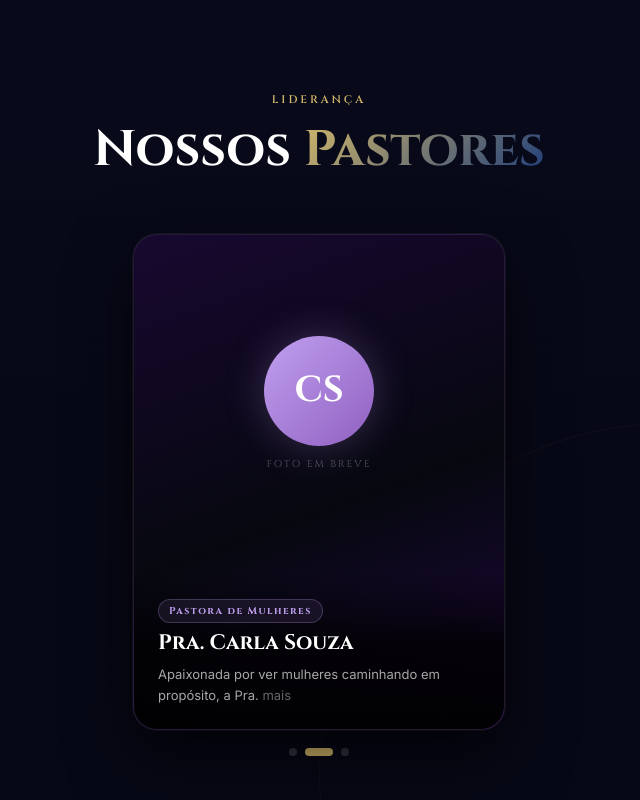
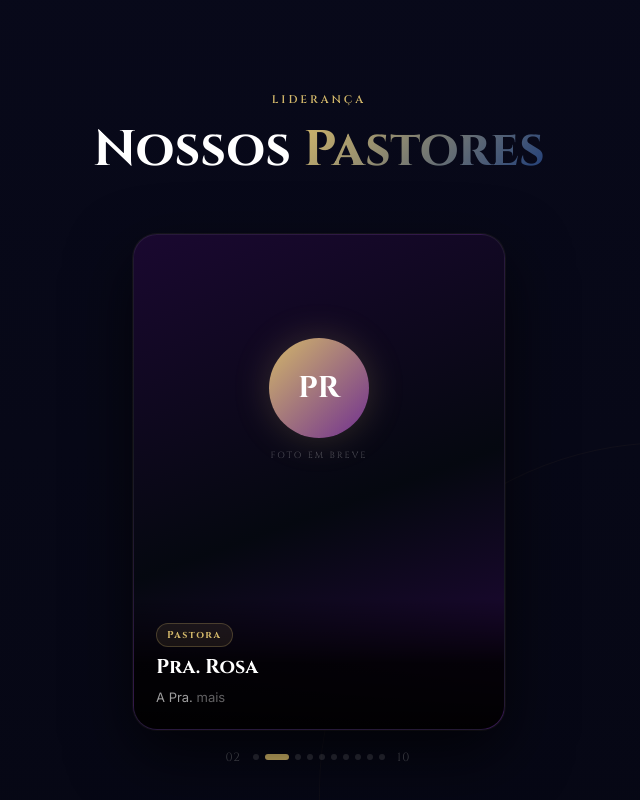
Before and after one commit to William-Koerich/koinonia-web, a React (Vite) app: page / in a window 1280 px wide. Shown: the part 5497-6297 px from the top of the page, without its empty margins (321-961 px from the left). Built offline with nearby package versions, Linux system fonts and the light colour scheme.

Commit message:
feat: atualizar informações dos pastores e melhorar interatividade do carrossel

```diff
--- a/src/components/Pastores.tsx
+++ b/src/components/Pastores.tsx
@@ -4,36 +4,113 @@ import { motion, AnimatePresence } from 'framer-motion'
 const pastores = [
   {
     id: 1,
-    nome: 'Pr. Rafael Souza',
+    nome: 'Pr. Léo',
     cargo: 'Pastor Presidente',
-    desc: 'Com mais de 20 anos de ministério, o Pr. Rafael lidera a Koinonia com visão profética e coração pastoral. Sua vida é marcada pela busca intensa de Deus e pelo amor genuíno às pessoas.',
+    desc: 'Líder visionário da Igreja Koinônia, o Pr. Léo conduz a comunidade com autoridade espiritual, amor genuíno e um profundo chamado para a nação.',
     versiculo: '"O SENHOR é o meu pastor; nada me faltará." — Salmos 23:1',
-    bg: 'linear-gradient(160deg, #0a1a3a 0%, #06080f 55%, #0d2040 100%)',
-    initials: 'RS',
+    bg: 'linear-gradient(160deg, #0a1a3a 0%, #050810 55%, #0d2040 100%)',
+    initials: 'PL',
     colorA: '#d3b86a',
-    colorB: '#a8903a',
+    colorB: '#8a6020',
   },
   {
     id: 2,
-    nome: 'Pra. Carla Souza',
-    cargo: 'Pastora de Mulheres',
-    desc: 'Apaixonada por ver mulheres caminhando em propósito, a Pra. Carla lidera o ministério feminino com amor, sabedoria e unção. Acredita que cada mulher tem um destino glorioso em Deus.',
-    versiculo: '"Mulher virtuosa, quem a achará? O seu valor muito excede o de rubins." — Prov 31:10',
-    bg: 'linear-gradient(160deg, #180830 0%, #06080f 55%, #200840 100%)',
-    initials: 'CS',
-    colorA: '#c0a0f0',
-    colorB: '#9060c0',
+    nome: 'Pra. Rosa',
+    cargo: 'Pastora',
+    desc: 'A Pra. Rosa é um pilar de fé e intercessão na Koinônia, ministério marcado pela presença de Deus e pelo cuidado com as pessoas.',
+    versiculo: '"A graça do Senhor Jesus Cristo seja com o vosso espírito." — Fil 4:23',
+    bg: 'linear-gradient(160deg, #1a0830 0%, #050810 55%, #250840 100%)',
+    initials: 'PR',
+    colorA: '#d3b86a',
+    colorB: '#703090',
   },
   {
     id: 3,
-    nome: 'Pr. Lucas Ferreira',
-    cargo: 'Pastor de Jovens',
-    desc: 'Apóstolo da nova geração, o Pr. Lucas conecta o coração dos jovens ao coração de Deus com autenticidade e fogo. Lidera o ministério jovem com uma paixão que é contagiante.',
-    versiculo: '"Ninguém te despreze por seres jovem." — 1 Timóteo 4:12',
-    bg: 'linear-gradient(160deg, #0a215b 0%, #06080f 55%, #142a6a 100%)',
-    initials: 'LF',
-    colorA: '#5080e0',
+    nome: 'Pr. Nelson',
+    cargo: 'Pastor',
+    desc: 'O Pr. Nelson serve com dedicação e fidelidade, edificando a Igreja através do ensino da Palavra e do pastoreio de vidas.',
+    versiculo: '"Tudo posso naquele que me fortalece." — Filipenses 4:13',
+    bg: 'linear-gradient(160deg, #0a215b 0%, #050810 55%, #142a70 100%)',
+    initials: 'PN',
+    colorA: '#6090e0',
     colorB: '#0a215b',
+  },
+  {
+    id: 4,
+    nome: 'Pra. Yara',
+    cargo: 'Pastora',
+    desc: 'A Pra. Yara ministra com sensibilidade ao Espírito Santo, levando cura e restauração onde quer que vá.',
+    versiculo: '"O amor é paciente, é benigno." — 1 Coríntios 13:4',
+    bg: 'linear-gradient(160deg, #1a1010 0%, #050810 55%, #301828 100%)',
+    initials: 'PY',
+    colorA: '#e0a0c0',
+    colorB: '#803050',
+  },
+  {
+    id: 5,
+    nome: 'Pr. Edmar',
+    cargo: 'Pastor',
+    desc: 'O Pr. Edmar é um servo fiel, comprometido com a missão da Igreja e com o crescimento espiritual de cada membro da comunidade.',
+    versiculo: '"Seja a luz de vocês assim brilhar." — Mateus 5:16',
+    bg: 'linear-gradient(160deg, #102010 0%, #050810 55%, #1a3018 100%)',
+    initials: 'PE',
+    colorA: '#70c080',
+    colorB: '#205030',
+  },
+  {
+    id: 6,
+    nome: 'Pra. Duci',
+    cargo: 'Pastora',
+    desc: 'A Pra. Duci serve com alegria e entrega total, sendo instrumento de bênção na vida das famílias e dos grupos de discipulado.',
+    versiculo: '"Alegrai-vos sempre no Senhor." — Filipenses 4:4',
+    bg: 'linear-gradient(160deg, #201008 0%, #050810 55%, #382010 100%)',
+    initials: 'PD',
+    colorA: '#e0a060',
+    colorB: '#804010',
+  },
+  {
+    id: 7,
+    nome: 'Pr. Laélson',
+    cargo: 'Pastor',
+    desc: 'O Pr. Laélson ministra com unção e precisão profética, sendo usado por Deus para edificar a Igreja e alcançar os perdidos.',
+    versiculo: '"Espera no SENHOR; tem bom ânimo." — Salmos 27:14',
+    bg: 'linear-gradient(160deg, #0a215b 0%, #050810 55%, #0d1a50 100%)',
+    initials: 'LA',
+    colorA: '#90b0ff',
+    colorB: '#2040a0',
+  },
+  {
+    id: 8,
+    nome: 'Pra. Miriam',
+    cargo: 'Pastora',
+    desc: 'A Pra. Miriam é um exemplo de fidelidade e consagração, ministrando profundidade da Palavra com amor e compaixão.',
+    versiculo: '"A mulher virtuosa é a coroa do seu marido." — Prov 12:4',
+    bg: 'linear-gradient(160deg, #180830 0%, #050810 55%, #200838 100%)',
+    initials: 'PM',
+    colorA: '#c0a0e0',
+    colorB: '#6030a0',
+  },
+  {
+    id: 9,
+    nome: 'Pr. Daniel',
+    cargo: 'Pastor',
+    desc: 'O Pr. Daniel serve com integridade e paixão pelo mover de Deus, sendo referência de caráter e comprometimento na liderança.',
+    versiculo: '"Daniel tinha um espírito excelente." — Daniel 6:3',
+    bg: 'linear-gradient(160deg, #0a1030 0%, #050810 55%, #101838 100%)',
+    initials: 'DN',
+    colorA: '#80b0d0',
+    colorB: '#203860',
+  },
+  {
+    id: 10,
+    nome: 'Pra. Sarah',
+    cargo: 'Pastora',
+    desc: 'A Pra. Sarah ministra com fé e ousadia, levando a mensagem do Evangelho com poder e demonstração do Espírito Santo.',
+    versiculo: '"Pela fé, Sara recebeu força." — Hebreus 11:11',
+    bg: 'linear-gradient(160deg, #200a10 0%, #050810 55%, #300a18 100%)',
+    initials: 'SA',
+    colorA: '#f0a0a0',
+    colorB: '#802030',
   },
 ]
 
@@ -41,8 +118,9 @@ export default function Pastores() {
   const [current, setCurrent] = useState(0)
   const [direction, setDirection] = useState(1)
   const [expanded, setExpanded] = useState(false)
-  const touchStartX = useRef<number | null>(null)
   const autoRef = useRef<ReturnType<typeof setTimeout> | null>(null)
+  const dragStartX = useRef(0)
+  const isDragging = useRef(false)
 
   const goTo = (index: number, dir: number) => {
     setDirection(dir)
@@ -55,22 +133,24 @@ export default function Pastores() {
 
   useEffect(() => {
     if (expanded) return
-    autoRef.current = setTimeout(next, 6000)
+    autoRef.current = setTimeout(next, 5500)
     return () => { if (autoRef.current) clearTimeout(autoRef.current) }
   }, [current, expanded])
 
-  const handleTouchStart = (e: React.TouchEvent) => {
-    touchStartX.current = e.touches[0].clientX
+  const handleDragStart = (e: React.TouchEvent | React.MouseEvent) => {
+    isDragging.current = true
+    dragStartX.current = 'touches' in e ? e.touches[0].clientX : e.clientX
   }
-  const handleTouchEnd = (e: React.TouchEvent) => {
-    if (touchStartX.current === null) return
-    const diff = touchStartX.current - e.changedTouches[0].clientX
-    if (Math.abs(diff) > 45) diff > 0 ? next() : prev()
-    touchStartX.current = null
+
+  const handleDragEnd = (e: React.TouchEvent | React.MouseEvent) => {
+    if (!isDragging.current) return
+    isDragging.current = false
+    const endX = 'changedTouches' in e ? e.changedTouches[0].clientX : e.clientX
+    const diff = dragStartX.current - endX
+    if (Math.abs(diff) > 40) diff > 0 ? next() : prev()
   }
 
   const pastor = pastores[current]
-  // First sentence only
   const firstSentence = pastor.desc.split('.')[0] + '.'
 
   return (
@@ -82,7 +162,7 @@ export default function Pastores() {
         position: 'relative', overflow: 'hidden',
       }}
     >
-      {/* Rotating rings decoration */}
+      {/* Ring decoration */}
       <motion.div
         style={{
           position: 'absolute', top: '50%', left: '50%',
@@ -122,20 +202,21 @@ export default function Pastores() {
         </h2>
       </motion.div>
 
-      {/* Carousel */}
-      <div
-        onTouchStart={handleTouchStart}
-        onTouchEnd={handleTouchEnd}
-        style={{ position: 'relative', maxWidth: '420px', margin: '0 auto', padding: '0 24px', userSelect: 'none' }}
-      >
+      {/* Carousel container */}
+      <div style={{ position: 'relative', maxWidth: '420px', margin: '0 auto', padding: '0 24px' }}>
         <AnimatePresence mode="wait" custom={direction}>
           <motion.div
             key={pastor.id}
             custom={direction}
-            initial={{ opacity: 0, x: direction * 60 }}
+            initial={{ opacity: 0, x: direction * 80 }}
             animate={{ opacity: 1, x: 0 }}
-            exit={{ opacity: 0, x: direction * -60 }}
-            transition={{ duration: 0.38, ease: [0.22, 1, 0.36, 1] }}
+            exit={{ opacity: 0, x: direction * -80 }}
+            transition={{ duration: 0.36, ease: [0.22, 1, 0.36, 1] }}
+            /* Drag/swipe — mouse e touch */
+            onMouseDown={handleDragStart}
+            onMouseUp={handleDragEnd}
+            onTouchStart={handleDragStart}
+            onTouchEnd={handleDragEnd}
             style={{
               borderRadius: '24px',
               overflow: 'hidden',
@@ -144,7 +225,9 @@ export default function Pastores() {
               border: '1px solid rgba(255,255,255,0.07)',
               boxShadow: `0 24px 64px rgba(0,0,0,0.65), 0 0 0 1px rgba(211,184,106,0.08)`,
               aspectRatio: '3/4',
-              maxHeight: '540px',
+              maxHeight: '520px',
+              cursor: 'grab',
+              userSelect: 'none',
             }}
           >
             {/* Avatar / photo placeholder */}
@@ -152,40 +235,37 @@ export default function Pastores() {
               position: 'absolute', inset: 0,
               display: 'flex', alignItems: 'center', justifyContent: 'center',
               flexDirection: 'column', gap: '10px',
-              paddingBottom: expanded ? '60%' : '42%',
-              transition: 'padding-bottom 0.4s ease',
+              paddingBottom: expanded ? '65%' : '44%',
+              transition: 'padding-bottom 0.45s ease',
+              pointerEvents: 'none',
             }}>
-              <motion.div
-                whileHover={{ scale: 1.06 }}
-                style={{
-                  width: 'clamp(80px, 18vw, 110px)',
-                  height: 'clamp(80px, 18vw, 110px)',
+              <div style={{
+                width: 'clamp(72px, 16vw, 100px)',
+                height: 'clamp(72px, 16vw, 100px)',
                 borderRadius: '50%',
                 background: `linear-gradient(135deg, ${pastor.colorA}, ${pastor.colorB})`,
                 display: 'flex', alignItems: 'center', justifyContent: 'center',
                 fontFamily: 'Cinzel, serif', fontWeight: 700,
-                  fontSize: 'clamp(24px, 5vw, 36px)', color: '#fff',
-                  boxShadow: `0 0 40px ${pastor.colorA}40`,
+                fontSize: 'clamp(20px, 4vw, 30px)', color: '#fff',
+                boxShadow: `0 0 36px ${pastor.colorA}35`,
                 flexShrink: 0,
-                }}
-              >
+              }}>
                 {pastor.initials}
-              </motion.div>
+              </div>
               <span style={{
-                fontSize: '10px', color: 'rgba(255,255,255,0.3)',
+                fontSize: '9px', color: 'rgba(255,255,255,0.28)',
                 letterSpacing: '2px', fontFamily: 'Cinzel, serif',
               }}>
                 FOTO EM BREVE
               </span>
             </div>
 
-            {/* Instagram-style bottom overlay */}
+            {/* Instagram overlay */}
             <div style={{
               position: 'absolute', bottom: 0, left: 0, right: 0,
-              background: 'linear-gradient(0deg, rgba(0,0,0,0.97) 0%, rgba(0,0,0,0.82) 55%, transparent 100%)',
-              padding: 'clamp(16px, 3vw, 24px)',
+              background: 'linear-gradient(0deg, rgba(0,0,0,0.97) 0%, rgba(0,0,0,0.85) 50%, transparent 100%)',
+              padding: 'clamp(14px, 3vw, 22px)',
             }}>
-              {/* Role badge */}
               <span style={{
                 display: 'inline-block', padding: '3px 10px',
                 borderRadius: '50px',
@@ -197,31 +277,31 @@ export default function Pastores() {
                 {pastor.cargo}
               </span>
 
-              {/* Name */}
               <h3 style={{
                 fontFamily: 'Cinzel, serif',
-                fontSize: 'clamp(16px, 3.5vw, 21px)',
+                fontSize: 'clamp(15px, 3.5vw, 20px)',
                 fontWeight: 700, color: '#fff', marginBottom: '8px', lineHeight: 1.2,
               }}>
                 {pastor.nome}
               </h3>
 
-              {/* Caption — collapsed: first sentence + "ler mais" */}
+              {/* Caption colapsada / expandida */}
               <AnimatePresence initial={false} mode="wait">
                 {!expanded ? (
                   <motion.p
-                    key="collapsed"
+                    key="col"
                     initial={{ opacity: 0 }}
                     animate={{ opacity: 1 }}
                     exit={{ opacity: 0 }}
-                    style={{ color: 'rgba(255,255,255,0.65)', fontSize: '13px', lineHeight: 1.55 }}
+                    transition={{ duration: 0.2 }}
+                    style={{ color: 'rgba(255,255,255,0.62)', fontSize: '13px', lineHeight: 1.55, margin: 0 }}
                   >
                     {firstSentence}{' '}
                     <button
-                      onClick={() => setExpanded(true)}
+                      onClick={e => { e.stopPropagation(); setExpanded(true) }}
                       style={{
                         background: 'none', border: 'none', padding: 0,
-                        color: 'rgba(255,255,255,0.4)', fontSize: '13px',
+                        color: 'rgba(255,255,255,0.38)', fontSize: '13px',
                         cursor: 'pointer', fontFamily: 'Inter, sans-serif',
                       }}
                     >
@@ -230,27 +310,28 @@ export default function Pastores() {
                   </motion.p>
                 ) : (
                   <motion.div
-                    key="expanded"
+                    key="exp"
                     initial={{ opacity: 0, height: 0 }}
                     animate={{ opacity: 1, height: 'auto' }}
                     exit={{ opacity: 0, height: 0 }}
+                    transition={{ duration: 0.3 }}
                     style={{ overflow: 'hidden' }}
                   >
-                    <p style={{ color: 'rgba(255,255,255,0.72)', fontSize: '13px', lineHeight: 1.65, marginBottom: '10px' }}>
+                    <p style={{ color: 'rgba(255,255,255,0.7)', fontSize: '13px', lineHeight: 1.65, marginBottom: '10px' }}>
                       {pastor.desc}
                     </p>
                     <p style={{
-                      color: 'rgba(255,255,255,0.45)', fontSize: '12px',
+                      color: 'rgba(255,255,255,0.42)', fontSize: '12px',
                       fontStyle: 'italic', lineHeight: 1.55, marginBottom: '8px',
                       borderLeft: `2px solid ${pastor.colorA}50`, paddingLeft: '10px',
                     }}>
                       {pastor.versiculo}
                     </p>
                     <button
-                      onClick={() => setExpanded(false)}
+                      onClick={e => { e.stopPropagation(); setExpanded(false) }}
                       style={{
                         background: 'none', border: 'none', padding: 0,
-                        color: 'rgba(255,255,255,0.35)', fontSize: '12px',
+                        color: 'rgba(255,255,255,0.3)', fontSize: '12px',
                         cursor: 'pointer', fontFamily: 'Inter, sans-serif',
                       }}
                     >
@@ -263,25 +344,49 @@ export default function Pastores() {
           </motion.div>
         </AnimatePresence>
 
-        {/* Dots — clickable, also act as prev/next */}
-        <div style={{ display: 'flex', justifyContent: 'center', gap: '8px', marginTop: '18px' }}>
+        {/* Counter + dots compactos */}
+        <div style={{ display: 'flex', alignItems: 'center', justifyContent: 'center', gap: '12px', marginTop: '18px' }}>
+          <span style={{ color: 'rgba(255,255,255,0.3)', fontSize: '12px', fontFamily: 'Cinzel, serif', letterSpacing: '1px', minWidth: '40px', textAlign: 'right' }}>
+            {String(current + 1).padStart(2, '0')}
+          </span>
+
+          {/* Mini dots — só aparece os 5 mais próximos */}
+          <div style={{ display: 'flex', gap: '6px', alignItems: 'center' }}>
             {pastores.map((_, i) => (
-            <motion.button
+              <button
                 key={i}
                 onClick={() => goTo(i, i > current ? 1 : -1)}
-              whileHover={{ scale: 1.4 }}
-              whileTap={{ scale: 0.9 }}
                 style={{
-                width: i === current ? '28px' : '8px',
-                height: '8px', borderRadius: '4px',
-                background: i === current ? '#d3b86a' : 'rgba(255,255,255,0.18)',
-                border: 'none', cursor: 'pointer',
-                padding: 0,
+                  width: i === current ? '24px' : '6px',
+                  height: '6px',
+                  borderRadius: '3px',
+                  background: i === current ? '#d3b86a' : 'rgba(255,255,255,0.15)',
+                  border: 'none', cursor: 'pointer', padding: 0,
                   transition: 'width 0.3s ease, background 0.3s ease',
+                  flexShrink: 0,
                 }}
               />
             ))}
           </div>
+
+          <span style={{ color: 'rgba(255,255,255,0.3)', fontSize: '12px', fontFamily: 'Cinzel, serif', letterSpacing: '1px', minWidth: '40px' }}>
+            {String(pastores.length).padStart(2, '0')}
+          </span>
+        </div>
+
+        {/* Swipe hint — só na primeira vez */}
+        <motion.p
+          initial={{ opacity: 0.5 }}
+          animate={{ opacity: 0 }}
+          transition={{ delay: 2.5, duration: 1 }}
+          style={{
+            textAlign: 'center', color: 'rgba(255,255,255,0.25)', fontSize: '11px',
+            letterSpacing: '1.5px', fontFamily: 'Cinzel, serif', marginTop: '8px',
+            pointerEvents: 'none',
+          }}
+        >
+          ← DESLIZE →
+        </motion.p>
       </div>
     </section>
   )
```
Lines whose indentation alone changed are shown as unchanged.
